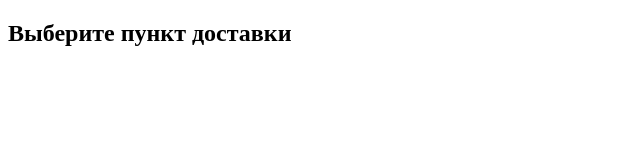
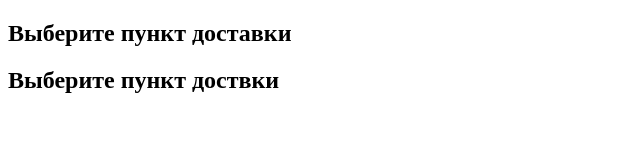
Before and after one commit to BogdanKonev/special-app, a plain HTML site: page index.html in a window 1280 px wide. Shown: the whole page, without its empty margins (0-640 px from the left). Drawn offline with Linux system fonts and the light colour scheme.

Commit message:
basket delivery options block added

```diff
--- a/index.html
+++ b/index.html
@@ -1,2 +1,3 @@
 <!DOCTYPE html>
 <h2>Выберите пункт доставки</h2>
+<h2>Выберите пункт доствки</h2>
```
